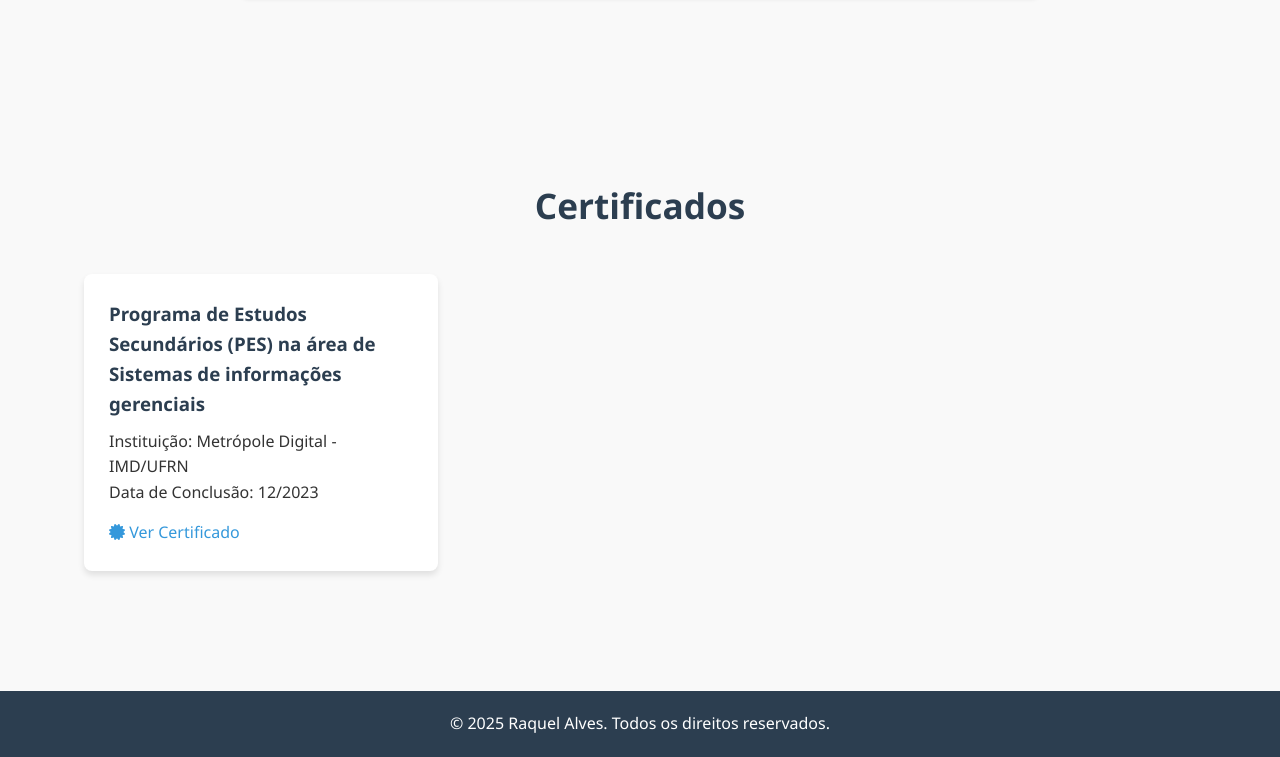
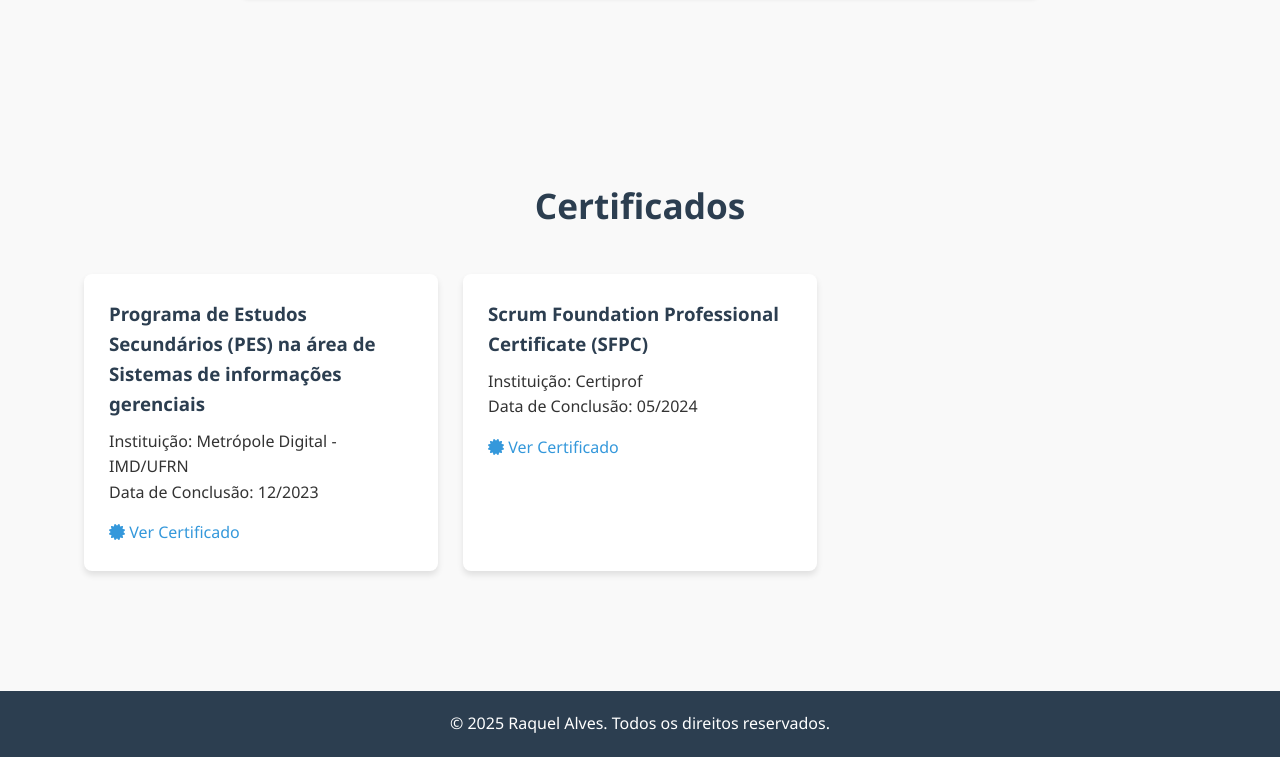
Before and after one commit to raquelbrto/raquelbrto.github.io, a plain HTML site: page index.html in a window 1280 px wide. Shown: the part 1906-2663 px from the top of the page. Drawn offline with nearby package versions, Linux system fonts and the light colour scheme.

Commit message:
Update index.html

```diff
--- a/index.html
+++ b/index.html
@@ -153,20 +153,20 @@
                             Programa de Estudos Secundários (PES) na área de Sistemas de informações gerenciais</h3>
                         <p>Instituição: Metrópole Digital - IMD/UFRN</p>
                         <p>Data de Conclusão: 12/2023</p>
-                        <a href="[link-certificado]" target="_blank" class="certificate-link">
+                        <a href="https://www.linkedin.com/in/raquel-alves-758b0615b/details/certifications/1703165959474/single-media-viewer/?profileId=ACoAACZt4LQBzymD5XlQYMxubAb2Mc18KrGYqyI" target="_blank" class="certificate-link">
                             <i class="fas fa-certificate"></i> Ver Certificado
                         </a>
                     </div>
 
-                    <!-- <div class="certificate-card">
-                        <h3>Nome do Certificado</h3>
-                        <p>Instituição: Nome da Instituição</p>
-                        <p>Data de Conclusão: MM/AAAA</p>
-                        <a href="[link-certificado]" target="_blank" class="certificate-link">
+                    <div class="certificate-card">
+                        <h3>Scrum Foundation Professional Certificate (SFPC) </h3>
+                        <p>Instituição: Certiprof</p>
+                        <p>Data de Conclusão: 05/2024</p>
+                        <a href="https://www.linkedin.com/in/raquel-alves-758b0615b/details/certifications/1715212672706/single-media-viewer/?profileId=ACoAACZt4LQBzymD5XlQYMxubAb2Mc18KrGYqyI" target="_blank" class="certificate-link">
                             <i class="fas fa-certificate"></i> Ver Certificado
                         </a>
                     </div>
-                     -->
+
                     <!-- Adicione mais certificados conforme necessário -->
                 </div>
             </div>
```
